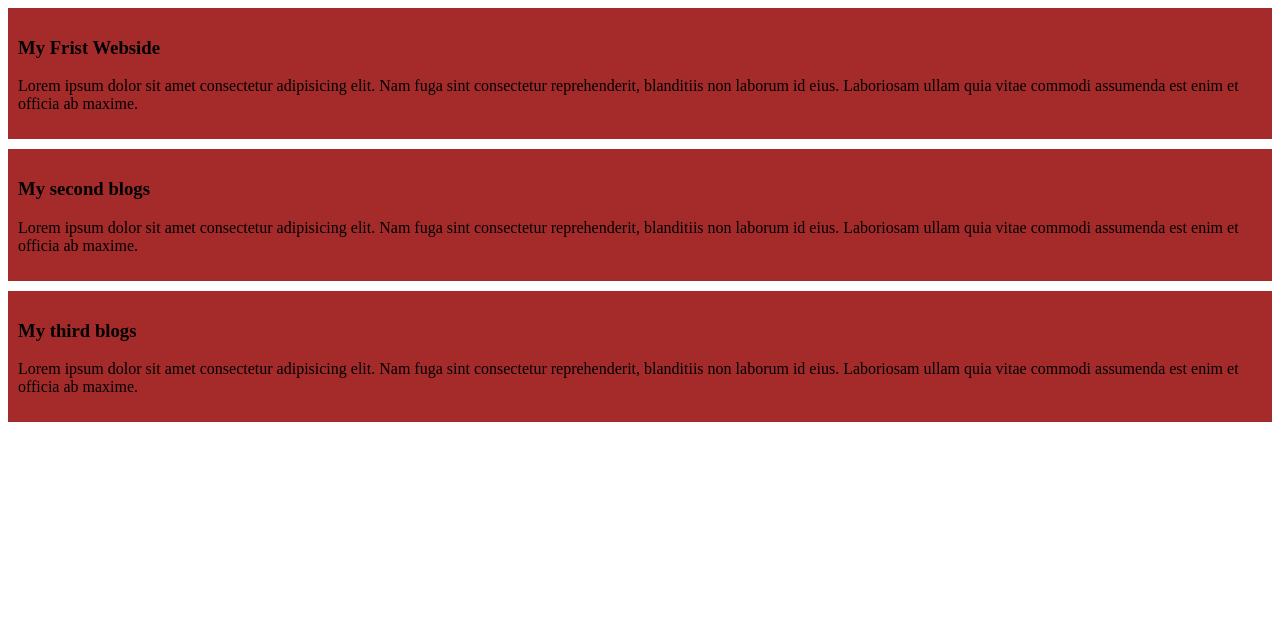
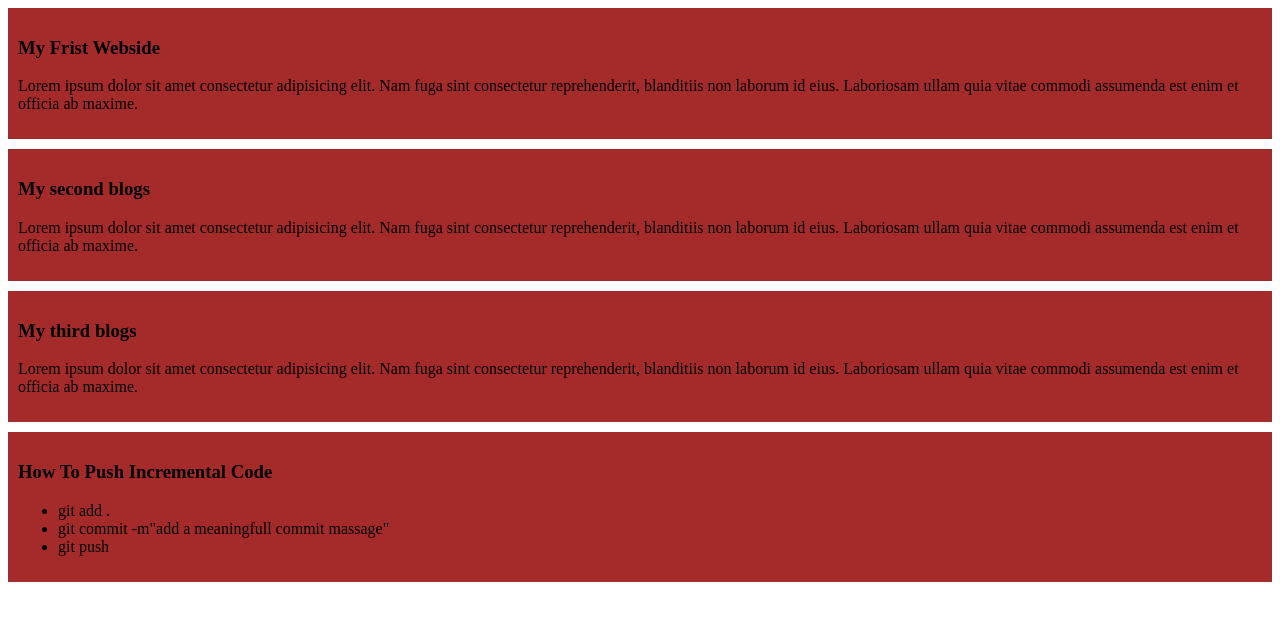
Before and after one commit to Fatema4567pranti/my-simple-webside, a plain HTML site: page index.html in a window 1280 px wide. Drawn offline with Linux system fonts and the light colour scheme.

Commit message:
added a list to push code

```diff
--- a/index.html
+++ b/index.html
@@ -19,6 +19,14 @@
          <h3>My third blogs</h3>
          <p>Lorem ipsum dolor sit amet consectetur adipisicing elit. Nam fuga sint consectetur reprehenderit, blanditiis non laborum id eius. Laboriosam ullam quia vitae commodi assumenda est enim et officia ab maxime.</p>
     </div>
+    <div>
+    <h3>How To Push Incremental Code</h3>
+    <ul>
+        <li>git add .</li>
+        <li>git commit -m"add a meaningfull commit massage"</li>
+        <li>git push</li>
+    </ul>
+    </div>
 
 </body>
 </html>
```
